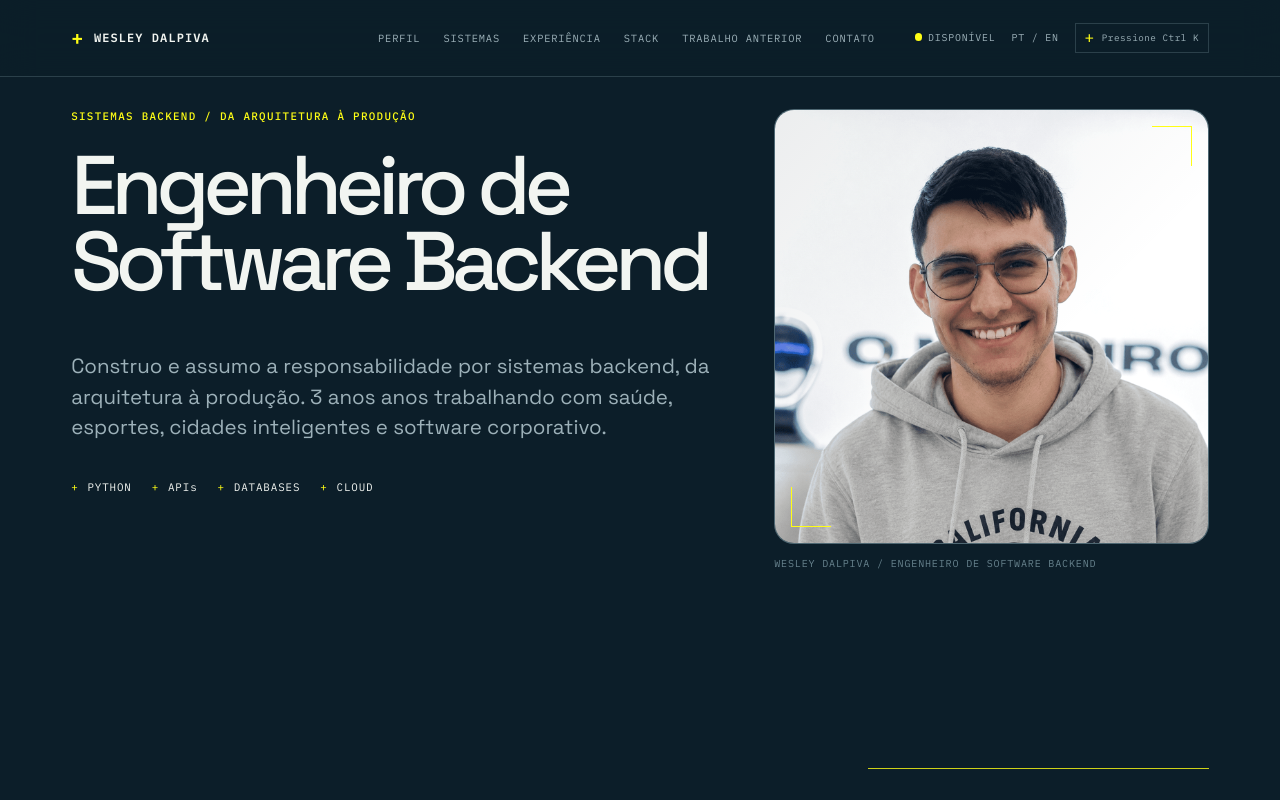
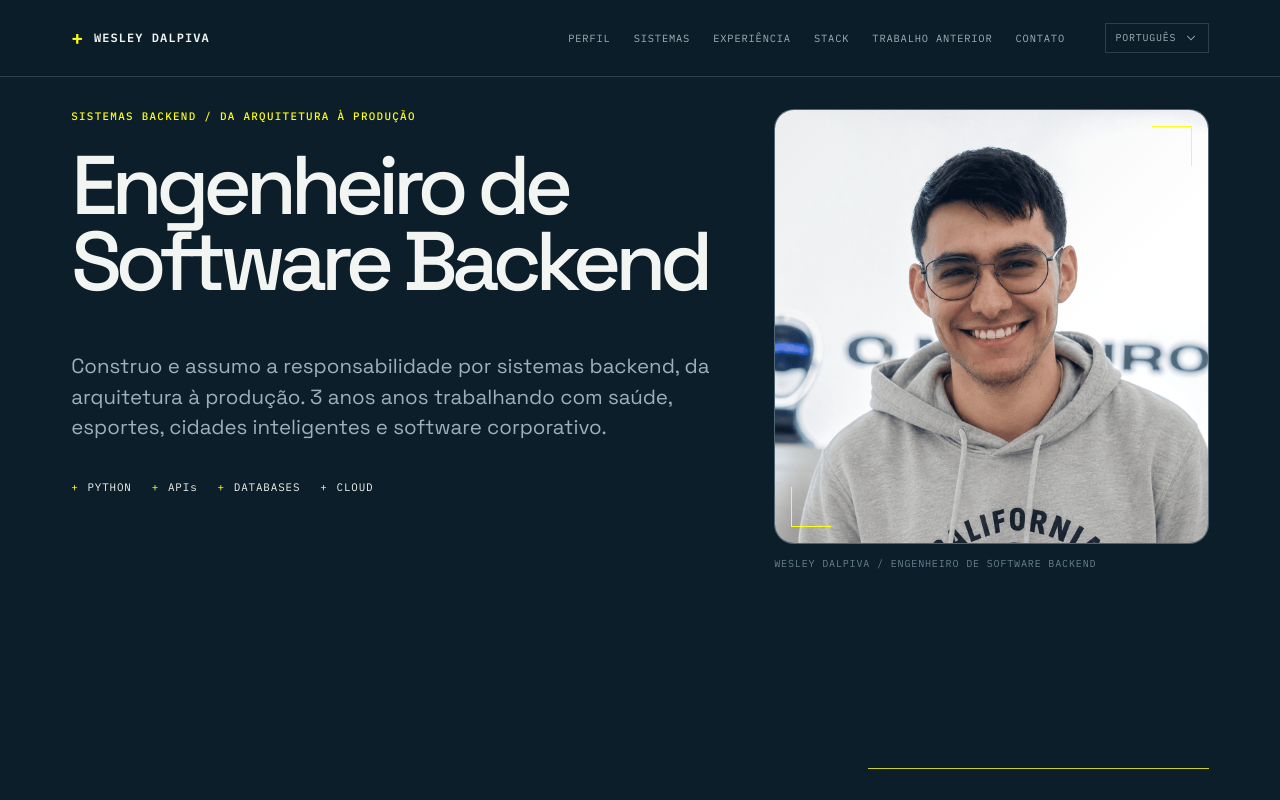
Before and after one commit to Dalpiva/wesleydalpiva, a Next.js app: page /pt in a window 1280 px wide. Shown: the top 800 px of the page. Built offline with nearby package versions, Linux system fonts and the light colour scheme.

Commit message:
REFAC: remove unessesary components in header

```diff
--- a/app/components/site/CommandPalette.tsx
+++ b/app/components/site/CommandPalette.tsx
@@ -44,17 +44,6 @@ export default function CommandPalette({ locale }: CommandPaletteProps) {
 
   return (
     <>
-      <button
-        className="command-trigger"
-        type="button"
-        aria-label={copy.commandPalette}
-        aria-expanded={open}
-        onClick={() => setOpen(true)}
-      >
-        <span aria-hidden="true">+</span>
-        <kbd>{copy.commandHint}</kbd>
-      </button>
-
       {open ? (
         <div className="palette-backdrop" role="presentation" onClick={() => setOpen(false)}>
           <div
--- a/app/components/site/SiteHeader.tsx
+++ b/app/components/site/SiteHeader.tsx
@@ -1,4 +1,5 @@
-import { localeLabels, sectionNavigation, translate, uiCopy } from "@/constants"
+import { ChevronDown, ChevronUp } from "lucide-react"
+import { localeLabels, localeNames, sectionNavigation, supportedLocales, translate, uiCopy } from "@/constants"
 import { site } from "@/constants/site"
 import type { Locale } from "@/constants/types"
 import CommandPalette from "./CommandPalette"
@@ -21,9 +22,7 @@ function NavigationLinks({ locale }: SiteHeaderProps) {
 
 export default function SiteHeader({ locale }: SiteHeaderProps) {
   const copy = uiCopy[locale]
-  const alternateLocale: Locale = locale === "en" ? "pt-BR" : "en"
   const homeHref = locale === "en" ? "/" : "/pt"
-  const alternateHref = alternateLocale === "en" ? "/" : "/pt"
 
   return (
     <header className="site-header">
@@ -38,13 +37,35 @@ export default function SiteHeader({ locale }: SiteHeaderProps) {
         </nav>
 
         <div className="header-actions">
-          <span className="availability-label">
-            <span className="status-dot" aria-hidden="true" />
-            {copy.available}
-          </span>
-          <a className="language-switch" href={alternateHref} aria-label={`${copy.language}: ${localeLabels[alternateLocale]}`}>
-            {localeLabels[locale]} / {localeLabels[alternateLocale]}
-          </a>
+          <details className="language-dropdown">
+            <summary aria-label={`${copy.language}: ${localeNames[locale]}`}>
+              <span>{localeNames[locale]}</span>
+              <ChevronDown className="language-icon language-icon-down" size={14} strokeWidth={1.75} aria-hidden="true" />
+              <ChevronUp className="language-icon language-icon-up" size={14} strokeWidth={1.75} aria-hidden="true" />
+            </summary>
+            <div className="language-options">
+              {supportedLocales.map((option) => {
+                const isSelected = option === locale
+                const optionClassName = `language-option${isSelected ? " is-selected" : ""}`
+                const optionContent = (
+                  <>
+                    <span>{localeNames[option]}</span>
+                    <span className="language-option-code">{localeLabels[option]}</span>
+                  </>
+                )
+
+                return isSelected ? (
+                  <span className={optionClassName} aria-current="page" key={option}>
+                    {optionContent}
+                  </span>
+                ) : (
+                  <a className={optionClassName} href={option === "en" ? "/" : "/pt"} key={option}>
+                    {optionContent}
+                  </a>
+                )
+              })}
+            </div>
+          </details>
           <CommandPalette locale={locale} />
         </div>
 
@@ -55,7 +76,6 @@ export default function SiteHeader({ locale }: SiteHeaderProps) {
           </summary>
           <nav aria-label={copy.navigation}>
             <NavigationLinks locale={locale} />
-            <a href={alternateHref}>{localeLabels[alternateLocale]}</a>
           </nav>
         </details>
       </div>
--- a/app/globals.css
+++ b/app/globals.css
@@ -104,10 +104,7 @@ kbd,
 .meta-label,
 .system-domain,
 .tech-line,
-.availability-label,
-.language-switch,
 .desktop-navigation,
-.command-trigger,
 .command-close,
 .command-search,
 .command-results,
@@ -197,14 +194,12 @@ kbd,
   text-transform: uppercase;
 }
 
-.desktop-navigation a,
-.language-switch {
+.desktop-navigation a {
   position: relative;
   transition: color 180ms ease;
 }
 
-.desktop-navigation a::after,
-.language-switch::after {
+.desktop-navigation a::after {
   position: absolute;
   right: 0;
   bottom: -0.45rem;
@@ -217,13 +212,11 @@ kbd,
   transition: transform 180ms ease;
 }
 
-.desktop-navigation a:hover,
-.language-switch:hover {
+.desktop-navigation a:hover {
   color: var(--accent);
 }
 
-.desktop-navigation a:hover::after,
-.language-switch:hover::after {
+.desktop-navigation a:hover::after {
   transform: scaleX(1);
   transform-origin: left;
 }
@@ -235,13 +228,88 @@ kbd,
   margin-left: 1rem;
 }
 
-.availability-label,
-.language-switch {
+.language-dropdown {
+  position: relative;
+  font-family: var(--font-mono), monospace;
+}
+
+.language-dropdown summary {
+  display: flex;
+  align-items: center;
+  gap: 0.5rem;
+  padding: 0.4rem 0.6rem;
+  border: 1px solid var(--line);
+  color: var(--muted);
+  cursor: pointer;
+  font-size: 0.62rem;
+  letter-spacing: 0.08em;
+  list-style: none;
+  text-transform: uppercase;
+  transition: border-color 180ms ease, color 180ms ease;
+}
+
+.language-dropdown summary::-webkit-details-marker {
+  display: none;
+}
+
+.language-dropdown summary:hover,
+.language-dropdown[open] summary {
+  border-color: var(--accent);
+  color: var(--accent);
+}
+
+.language-icon-up {
+  display: none;
+}
+
+.language-dropdown[open] .language-icon-down {
+  display: none;
+}
+
+.language-dropdown[open] .language-icon-up {
+  display: block;
+}
+
+.language-options {
+  position: absolute;
+  z-index: 5;
+  top: calc(100% + 0.5rem);
+  right: 0;
+  display: grid;
+  min-width: 9rem;
+  gap: 0.15rem;
+  padding: 0.35rem;
+  border: 1px solid var(--line-strong);
+  background: var(--background-deep);
+  box-shadow: 0 1rem 2rem rgba(0, 0, 0, 0.24);
+}
+
+.language-option {
+  display: flex;
+  align-items: center;
+  justify-content: space-between;
+  gap: 1rem;
+  padding: 0.55rem 0.6rem;
   color: var(--muted);
   font-size: 0.62rem;
-  letter-spacing: 0.08em;
+  letter-spacing: 0.06em;
   text-transform: uppercase;
-  white-space: nowrap;
+  transition: background 180ms ease, color 180ms ease;
+}
+
+.language-option:hover,
+.language-option.is-selected {
+  background: var(--surface);
+  color: var(--accent);
+}
+
+.language-option-code {
+  color: var(--muted-dark);
+  font-size: 0.56rem;
+}
+
+.language-option.is-selected .language-option-code {
+  color: var(--accent);
 }
 
 .status-dot {
@@ -254,35 +322,6 @@ kbd,
   box-shadow: 0 0 0 0 rgba(255, 254, 21, 0.4);
   vertical-align: 0.05em;
   animation: signal-pulse 2.8s infinite;
-}
-
-.command-trigger {
-  display: inline-flex;
-  align-items: center;
-  gap: 0.45rem;
-  padding: 0.4rem 0.55rem;
-  border: 1px solid var(--line);
-  background: transparent;
-  color: var(--muted);
-  cursor: pointer;
-  font-size: 0.65rem;
-  letter-spacing: 0.05em;
-  transition: border-color 180ms ease, color 180ms ease;
-}
-
-.command-trigger > span {
-  color: var(--accent);
-  font-size: 1rem;
-  line-height: 0.7;
-}
-
-.command-trigger:hover {
-  border-color: var(--accent);
-  color: var(--text);
-}
-
-kbd {
-  font-size: 0.58rem;
 }
 
 .mobile-navigation {
@@ -1127,10 +1166,6 @@ main {
     gap: 0.85rem;
   }
 
-  .availability-label {
-    display: none;
-  }
-
   .hero-main {
     grid-template-columns: minmax(0, 1fr) minmax(260px, 0.62fr);
     gap: 2.5rem;
@@ -1157,10 +1192,6 @@ main {
 
   .header-actions {
     margin-left: auto;
-  }
-
-  .command-trigger {
-    display: none;
   }
 
   .mobile-navigation {
@@ -1315,10 +1346,6 @@ main {
     font-size: 0.65rem;
   }
 
-  .language-switch {
-    display: none;
-  }
-
   .system-metadata {
     grid-template-columns: 1fr;
   }
--- a/constants/index.ts
+++ b/constants/index.ts
@@ -1,7 +1,7 @@
 export { contact } from "./contact"
 export { earlierWork } from "./earlier-work"
 export { experience } from "./experience"
-export { defaultLocale, localeLabels, supportedLocales, translate, uiCopy } from "./l10n"
+export { defaultLocale, localeLabels, localeNames, supportedLocales, translate, uiCopy } from "./l10n"
 export { sectionNavigation } from "./navigation"
 export { site } from "./site"
 export { stackGroups } from "./stack"
--- a/constants/l10n.ts
+++ b/constants/l10n.ts
@@ -9,6 +9,11 @@ export const localeLabels: Record<Locale, string> = {
   "pt-BR": "PT",
 }
 
+export const localeNames: Record<Locale, string> = {
+  en: "English",
+  "pt-BR": "Português",
+}
+
 export const uiCopy = {
   en: {
     skipToContent: "Skip to content",
@@ -16,7 +21,6 @@ export const uiCopy = {
     menu: "Menu",
     close: "Close",
     language: "Language",
-    available: "Available",
     openToOpportunities: "Open to opportunities",
     current: "Current",
     domain: "Domain",
@@ -28,8 +32,6 @@ export const uiCopy = {
     supportingSkills: "Supporting skills",
     sendEmail: "Send an email",
     downloadResume: "Download resume",
-    commandPalette: "Open command palette",
-    commandHint: "Press Ctrl K",
     commandEyebrow: "CTRL K / NAVIGATE",
     commandTitle: "Navigate the profile",
     commandPlaceholder: "Search a section",
@@ -51,7 +53,6 @@ export const uiCopy = {
     menu: "Menu",
     close: "Fechar",
     language: "Idioma",
-    available: "Disponível",
     openToOpportunities: "Aberto a oportunidades",
     current: "Atual",
     domain: "Domínio",
@@ -63,8 +64,6 @@ export const uiCopy = {
     supportingSkills: "Tecnologias de apoio",
     sendEmail: "Enviar um email",
     downloadResume: "Baixar currículo",
-    commandPalette: "Abrir paleta de comandos",
-    commandHint: "Pressione Ctrl K",
     commandEyebrow: "CTRL K / NAVEGAR",
     commandTitle: "Navegar pelo perfil",
     commandPlaceholder: "Buscar uma seção",
--- a/package.json
+++ b/package.json
@@ -10,6 +10,7 @@
     "typecheck": "tsc --noEmit"
   },
   "dependencies": {
+    "lucide-react": "^1.33.0",
     "next": "16.2.3",
     "react": "19.2.4",
     "react-dom": "19.2.4"
```
Also changed, not shown: 1 other file (tests, documents, lock files or other folders).
